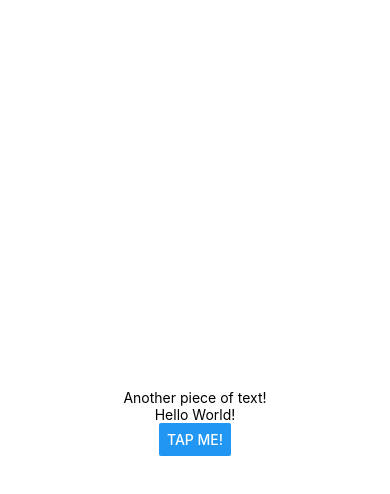
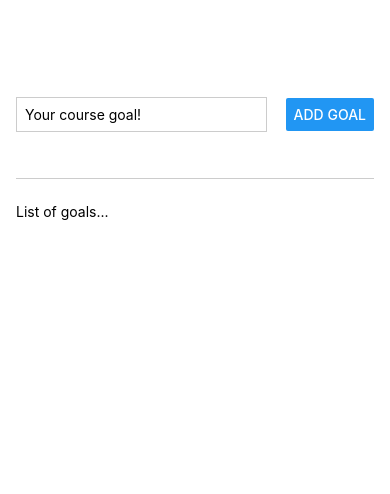
Before and after one commit to ch-ratnaji/First-React-Native-app, a React Native app: screen / in a window 390 px wide. Shown: the top 494 px of the page. Built offline with nearby package versions, Linux system fonts and the light colour scheme.

Commit message:
added button handlers

```diff
--- a/App.js
+++ b/App.js
@@ -1,22 +1,57 @@
-import { StyleSheet, Text, View, Button } from "react-native";
+import { useState } from "react";
+import { StyleSheet, Text, View, Button, TextInput } from "react-native";
 
 export default function App() {
+  const [enteredGoalText, setEnteredGoalText] = useState("");
+
+  function goalInputHandler(enteredText) {
+    setEnteredGoalText(enteredText);
+  }
+
+  function addGoalHandler() {
+    console.log(enteredGoalText);
+  }
+
   return (
-    <View style={styles.container}>
-      <View>
-        <Text>Another piece of text!</Text>
+    <View style={styles.appContainer}>
+      <View style={styles.inputContainer}>
+        <TextInput
+          style={styles.textInput}
+          placeholder="Your course goal!"
+          onChangeText={goalInputHandler}
+        />
+        <Button title="Add Goal" onPress={addGoalHandler} />
       </View>
-      <Text>Hello World!</Text>
-      <Button title="Tap me!" />
+      <View style={styles.goalsContainer}>
+        <Text>List of goals...</Text>
+      </View>
     </View>
   );
 }
 
 const styles = StyleSheet.create({
-  container: {
+  appContainer: {
     flex: 1,
-    backgroundColor: "#fff",
+    paddingTop: 50,
+    paddingHorizontal: 16,
+  },
+  inputContainer: {
+    flex: 1,
+    flexDirection: "row",
+    justifyContent: "space-between",
     alignItems: "center",
-    justifyContent: "center",
+    marginBottom: 24,
+    borderBottomWidth: 1,
+    borderBottomColor: "#cccccc",
+  },
+  textInput: {
+    borderWidth: 1,
+    borderColor: "#cccccc",
+    width: "70%",
+    marginRight: 8,
+    padding: 8,
+  },
+  goalsContainer: {
+    flex: 5,
   },
 });
--- a/app.json
+++ b/app.json
@@ -1,5 +1,6 @@
 {
   "expo": {
+    "sdkVersion": "54.0.0",
     "name": "myFirstApp",
     "slug": "myFirstApp",
     "version": "1.0.0",
@@ -20,7 +21,7 @@
         "foregroundImage": "./assets/adaptive-icon.png",
         "backgroundColor": "#ffffff"
       },
-      "edgeToEdgeEnabled": true
+  "edgeToEdgeEnabled": false
     },
     "web": {
       "favicon": "./assets/favicon.png"
```
Also changed, not shown: package.json (+4 -4 lines).
